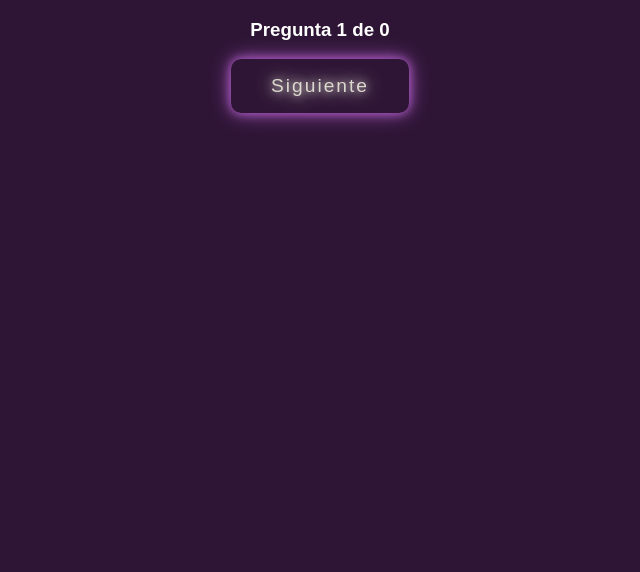
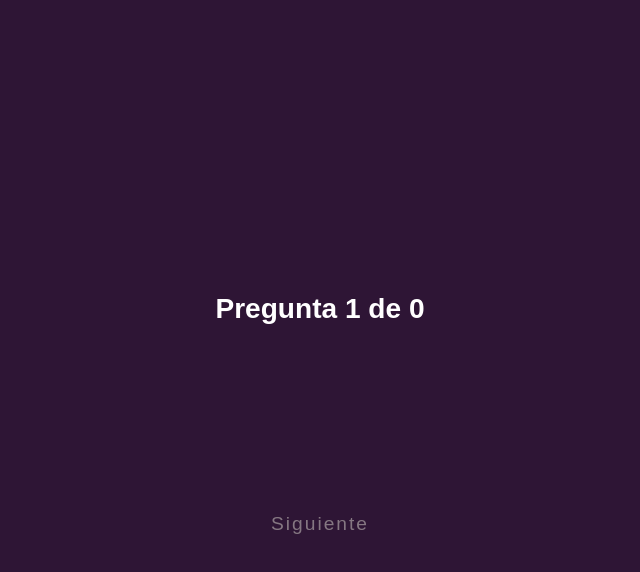
Before and after one commit to LuLuMS0206/DevTrivia-, an Angular app: page /test/1/start in a window 1280 px wide. Shown: the top 572 px of the page, without its empty margins (320-960 px from the left). Built offline with nearby package versions, Linux system fonts and the light colour scheme; a web font is replaced by a local one.

Commit message:
selector styles

```diff
--- a/src/app/test-component/test-component.component.css
+++ b/src/app/test-component/test-component.component.css
@@ -1,3 +1,8 @@
+.question{
+    gap: 3rem;
+    font-size: 1.5rem;
+}
+
 .question-button{
         color: #dbd8ce;
         text-shadow: 0 0 10px #dbd8ce, 0 0 20px #dbd8ce;
@@ -5,3 +10,51 @@
         font-size: 1.2rem;
         padding: 1rem 2.5rem;
 }
+
+.neon-button:disabled,
+.question-button:disabled {
+    opacity: 0.5;
+    cursor: not-allowed;
+    box-shadow: none;
+    text-shadow: none;
+    transform: none;
+}
+
+
+input[type="radio"] {
+    appearance: none;
+    -webkit-appearance: none;
+    -moz-appearance: none;
+    width: 20px;
+    height: 20px;
+    border-radius: 50%;
+    outline: none;
+    position: relative;
+    cursor: pointer;
+    transition: all 0.2s ease;
+}
+
+input[type="radio"]:checked {
+    background-color: #584181;
+    border-color: #584181;
+}
+
+input[type="radio"]:not(:checked) {
+    background-color: transparent;
+}
+
+input[type="radio"]::after {
+    content: '';
+    position: absolute;
+    top: 4px;
+    left: 4px;
+    width: 10px;
+    height: 10px;
+    border-radius: 50%;
+    background-color: #ecebe6;
+    transition: all 0.3s ease;
+}
+
+input[type="radio"]:checked::after {
+    background-color: #673AB7;
+}
--- a/src/app/test-component/test-component.component.html
+++ b/src/app/test-component/test-component.component.html
@@ -1,5 +1,5 @@
 <div *ngIf="!testFinished">
-    <div class="question">
+    <div class="question container">
         <h3 class="neon-text">Pregunta {{ currentQuestionIndex + 1 }} de {{ questions.length }}</h3>
         <p class="neon-text">{{ questions[currentQuestionIndex]?.question }}</p>
 
```
